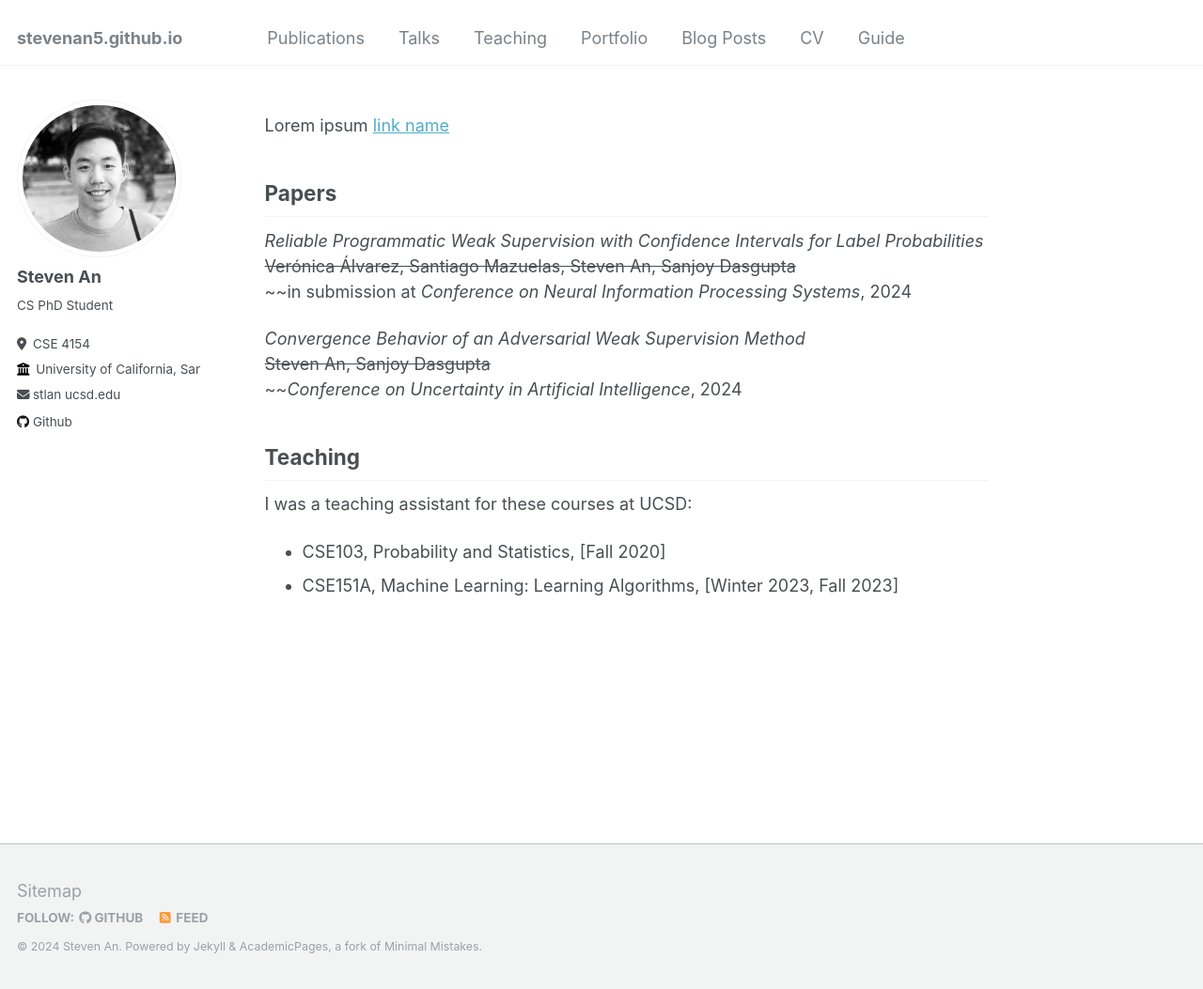
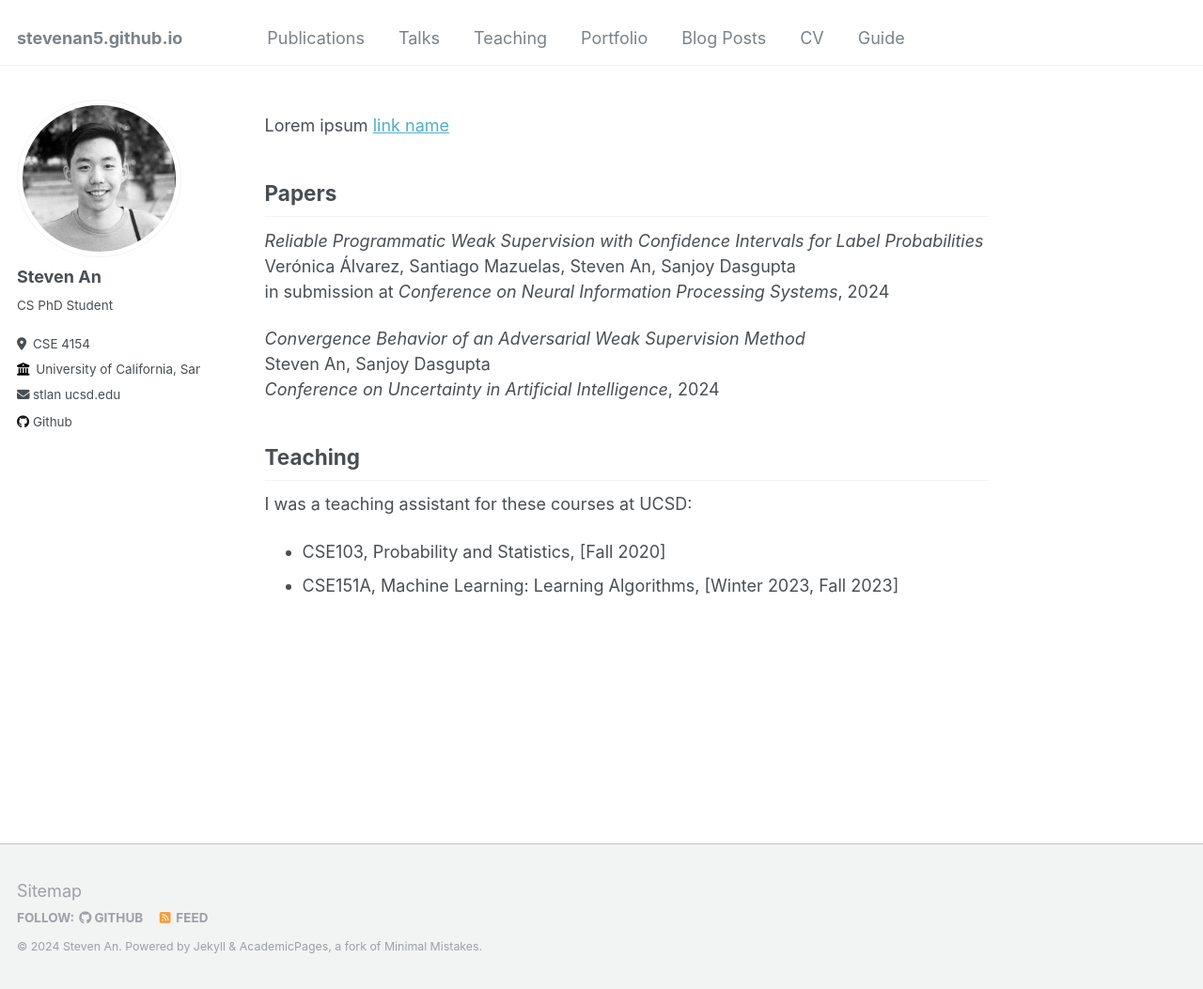
Before and after one commit to stevenan5/stevenan5.github.io, a Jekyll site: the page built from _pages/about.md, in a window 1280 px wide and 1053 px high. Shown: the whole window at 94% size. Built offline with Jekyll 4.4.1, drawn with Linux system fonts in a browser that asks for light colours.

```diff
--- a/_pages/about.md
+++ b/_pages/about.md
@@ -12,12 +12,12 @@ Lorem ipsum [link name](https://www.github.com)
 ## Papers
 
 *Reliable Programmatic Weak Supervision with Confidence Intervals for Label Probabilities* <br>
-~~Ver&oacute;nica &Aacute;lvarez, Santiago Mazuelas, Steven An, Sanjoy Dasgupta~~ <br>
-~~in submission at *Conference on Neural Information Processing Systems*, 2024
+Ver&oacute;nica &Aacute;lvarez, Santiago Mazuelas, Steven An, Sanjoy Dasgupta <br>
+in submission at *Conference on Neural Information Processing Systems*, 2024
 
 *Convergence Behavior of an Adversarial Weak Supervision Method* <br>
-~~Steven An, Sanjoy Dasgupta~~ <br>
-~~*Conference on Uncertainty in Artificial Intelligence*, 2024
+Steven An, Sanjoy Dasgupta <br>
+*Conference on Uncertainty in Artificial Intelligence*, 2024
 
 ## Teaching
 
```
